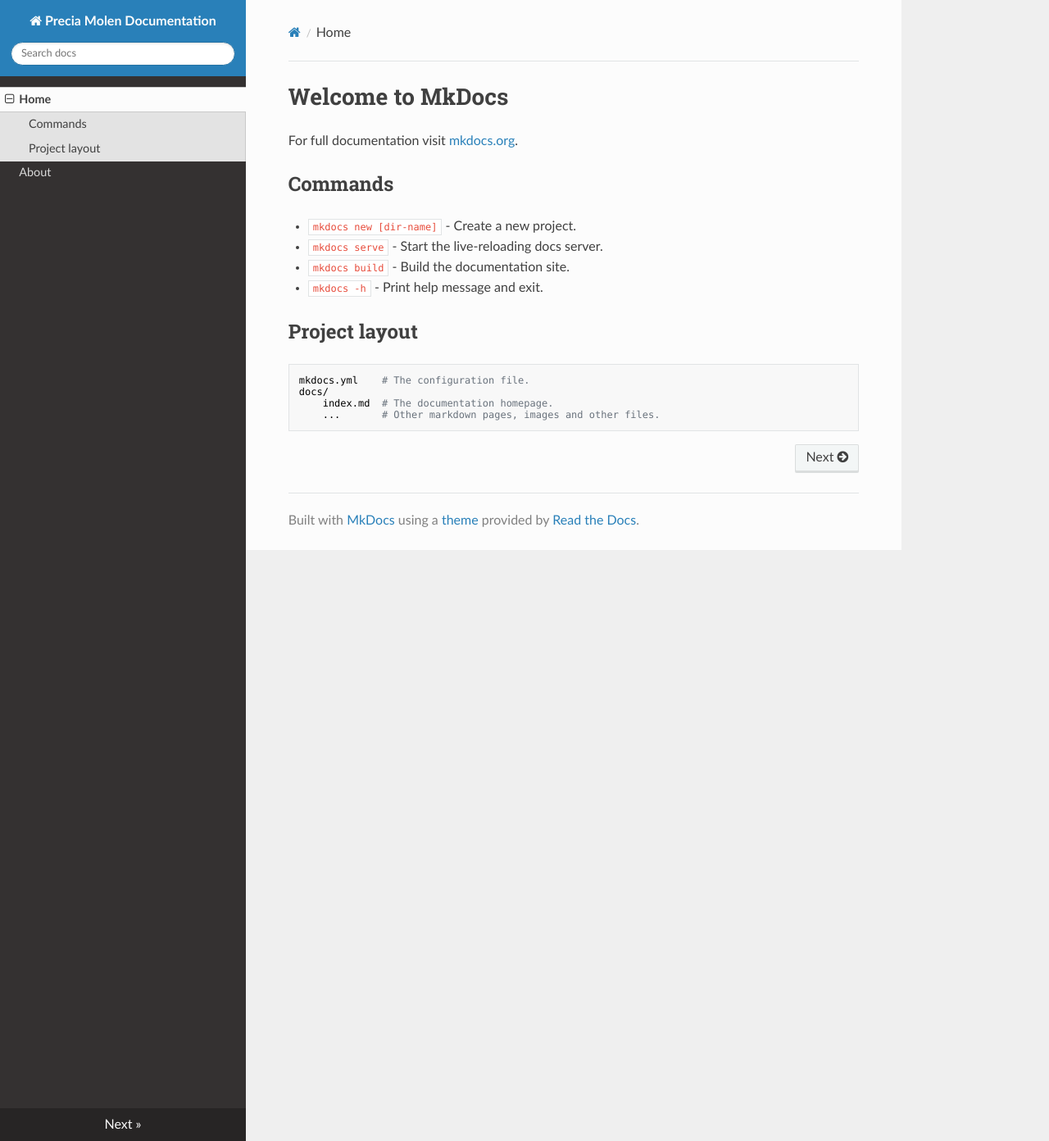
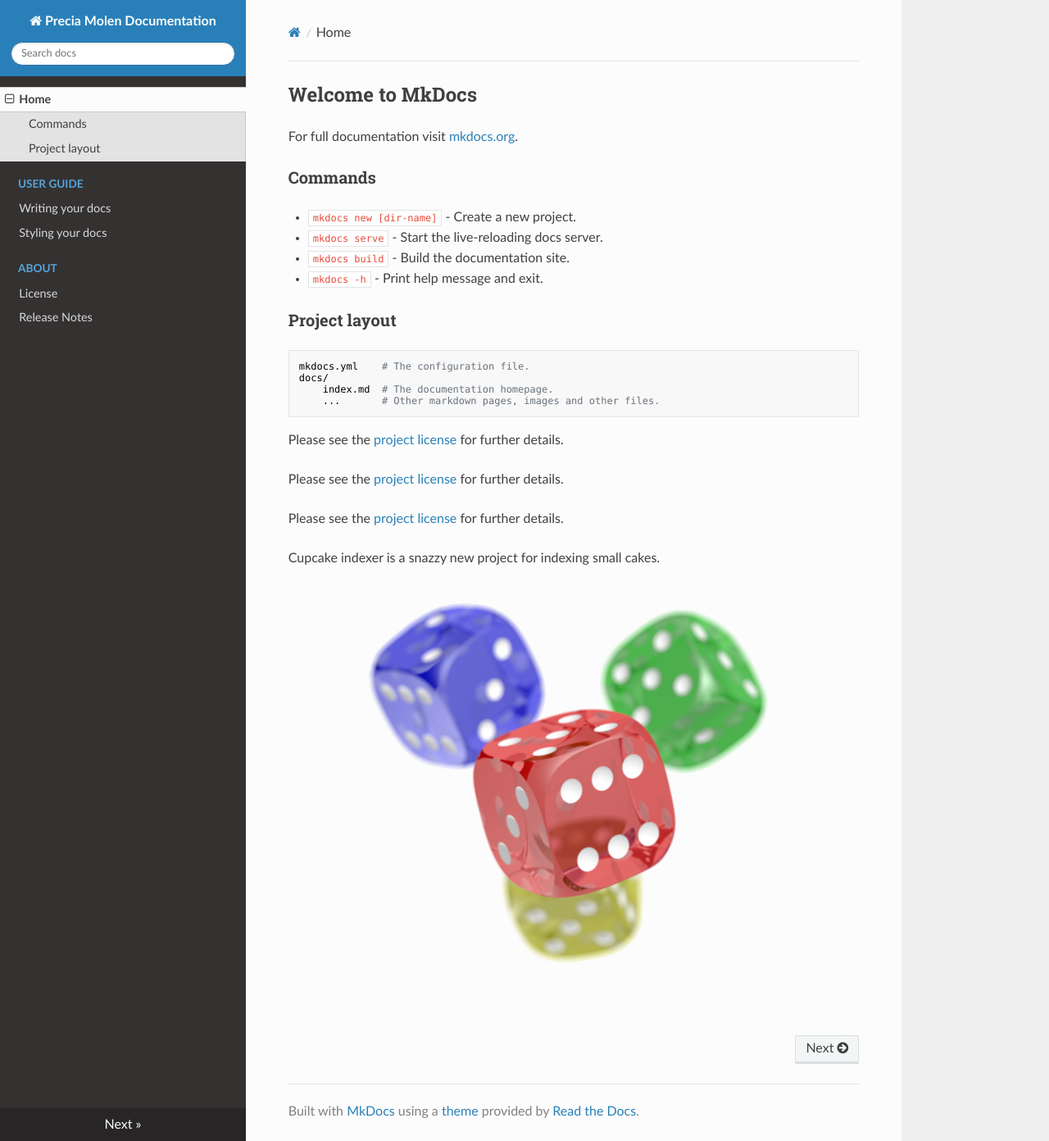
Before and after one commit to Sanoryel/mkdocs, an MkDocs documentation site: the page built from docs/index.md, in a window 1280 px wide and 1392 px high. Shown: the whole window at 82% size. Built offline with MkDocs 1.6.1, drawn with Linux system fonts in a browser that asks for light colours; nearby versions of some CDN libraries.

Commit message:
writing your docs

```diff
--- a/docs/index.md
+++ b/docs/index.md
@@ -15,3 +15,13 @@ For full documentation visit [mkdocs.org](https://www.mkdocs.org).
     docs/
         index.md  # The documentation homepage.
         ...       # Other markdown pages, images and other files.
+
+Please see the [project license](license.md) for further details.
+
+Please see the [project license](../about/license.md) for further details.
+
+Please see the [project license](about.md#license) for further details.
+
+Cupcake indexer is a snazzy new project for indexing small cakes.
+
+![Screenshot](img/screenshot.png)
--- a/mkdocs.yml
+++ b/mkdocs.yml
@@ -1,5 +1,16 @@
-site_name: Precia Molen Documentation
+site_name: 'Precia Molen Documentation'
 nav:
-  - Home: index.md
-  - About: about.md
+  - Home: 'index.md'
+  - 'User Guide':
+    - 'Writing your docs': 'writing-your-docs.md'
+    - 'Styling your docs': 'styling-your-docs.md'
+  - About:
+    - 'License': 'license.md'
+    - 'Release Notes': 'release-notes.md'
 theme: readthedocs
+
+markdown_extensions:
+  - toc:
+      permalink: "#"
+      baselevel: 2
+      separator: "_"
```
Also changed, not shown: docs/license.md (added, +38 -0 lines), docs/img/screenshot.png (added), docs/user-guide/configuration-options.md (added), docs/user-guide/getting-started.md (added).
